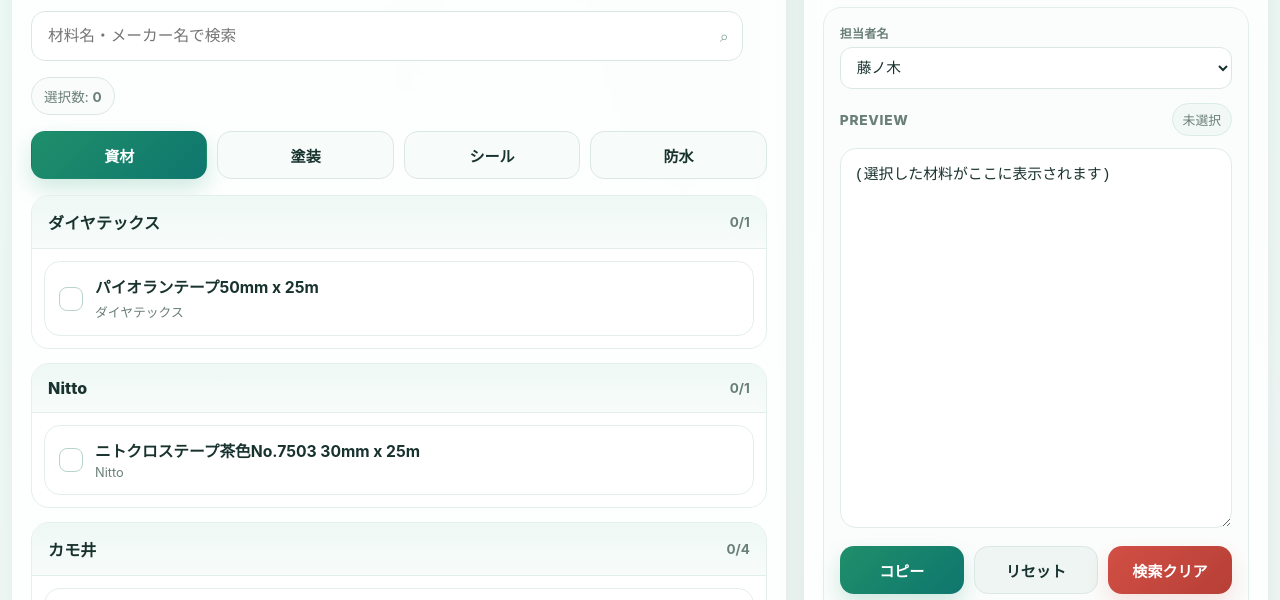
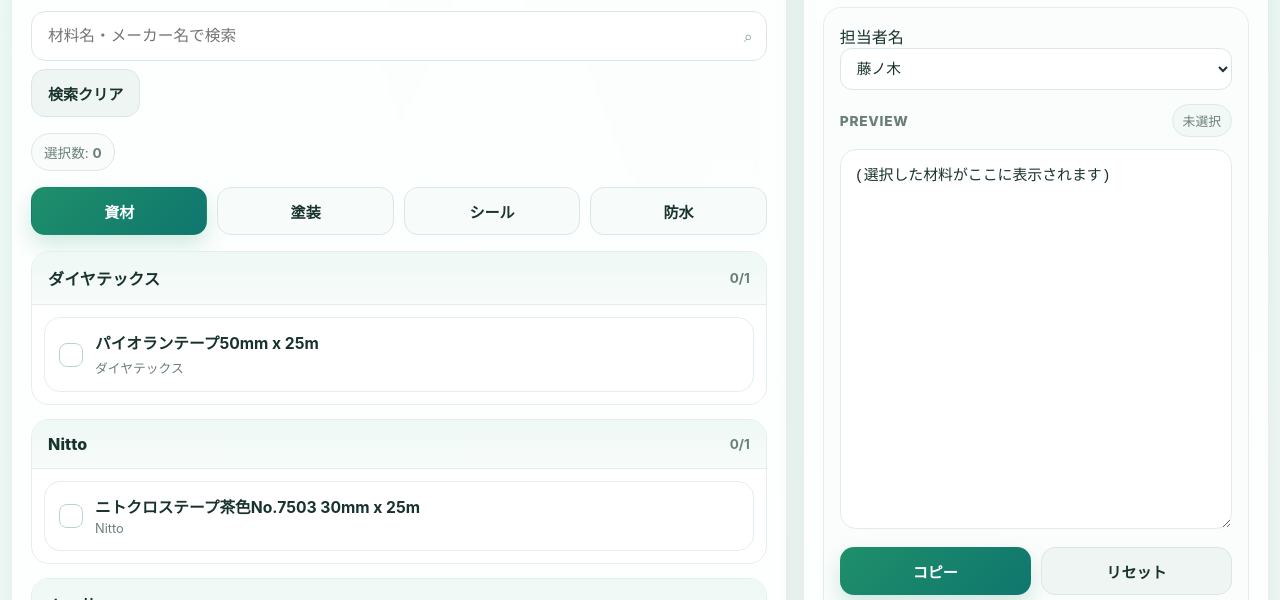
Before and after one commit to yuiha3/material-order, a plain HTML site: page index.html in a window 1280 px wide. Shown: the part 125-725 px from the top of the page. Drawn offline with Linux system fonts and the light colour scheme.

Commit message:
Add files via upload

```diff
--- a/index.html
+++ b/index.html
@@ -17,9 +17,12 @@
       </div>
 
       <div class="toolbar">
-        <div class="search-box">
-          <input id="searchInput" type="text" placeholder="材料名・メーカー名で検索" />
-          <span class="search-icon">⌕</span>
+        <div class="search-wrap">
+          <div class="search-box">
+            <input id="searchInput" type="text" placeholder="材料名・メーカー名で検索" />
+            <span class="search-icon">⌕</span>
+          </div>
+          <button id="clearSearchBtn" class="ghost-btn search-clear-btn" type="button">検索クリア</button>
         </div>
       </div>
 
@@ -57,7 +60,6 @@
         <div class="actions">
           <button id="copyBtn" class="primary-btn" type="button">コピー</button>
           <button id="resetBtn" class="ghost-btn" type="button">リセット</button>
-          <button id="clearSearchBtn" class="danger-btn" type="button">検索クリア</button>
         </div>
 
         <div class="helper">
--- a/script.js
+++ b/script.js
@@ -110,7 +110,6 @@ const selectedItems = {};
 const makersContainer = document.getElementById("makersContainer");
 const resultText = document.getElementById("resultText");
 const selectedCountEl = document.getElementById("selectedCount");
-const makerCountEl = document.getElementById("makerCount");
 const previewMeta = document.getElementById("previewMeta");
 const searchInput = document.getElementById("searchInput");
 const copyBtn = document.getElementById("copyBtn");
@@ -312,7 +311,6 @@ function updatePreview() {
   ).size;
 
   selectedCountEl.textContent = String(count);
-  makerCountEl.textContent = String(selectedMakerCount);
 
   if (!ordered.length) {
     resultText.value = PLACEHOLDER_TEXT;
@@ -362,6 +360,9 @@ function buildItemCard(maker, item) {
     controls.className = "controls";
     const data = selectedItems[item];
 
+    const qtyUnitRow = document.createElement("div");
+    qtyUnitRow.className = "qty-unit-row";
+
     const qtyInput = createInput("number", data.qty || "1", "数量", (e) => {
       selectedItems[item].qty = e.target.value.replace(/[^0-9]/g, "");
       e.target.value = selectedItems[item].qty;
@@ -369,13 +370,14 @@ function buildItemCard(maker, item) {
     });
     qtyInput.min = "0";
     qtyInput.inputMode = "numeric";
-    controls.appendChild(buildControlField("数量", qtyInput));
+    qtyUnitRow.appendChild(buildControlField("数量", qtyInput));
 
     const unitSelect = createSelect(UNITS, data.unit, (e) => {
       selectedItems[item].unit = e.target.value;
       updatePreview();
     });
-    controls.appendChild(buildControlField("単位", unitSelect));
+    qtyUnitRow.appendChild(buildControlField("単位", unitSelect));
+    controls.appendChild(qtyUnitRow);
 
     if (isAnySizeColorSheenItem(item)) {
       const sizeSelect = createSelect(SIZES, data.size || "16kg", (e) => {
--- a/style.css
+++ b/style.css
@@ -97,11 +97,20 @@ body {
 }
 
 .toolbar {
-  display: grid;
-  grid-template-columns: minmax(0, 1fr) auto auto;
-  gap: 12px;
-  align-items: center;
   margin-bottom: 16px;
+}
+
+.search-wrap {
+  display: flex;
+  flex-direction: column;
+  gap: 8px;
+}
+
+.search-clear-btn {
+  height: 38px;
+  font-size: 0.88rem;
+  align-self: flex-start;
+  padding: 0 14px;
 }
 
 .search-box {
@@ -334,7 +343,17 @@ body {
   border-top: 1px dashed #dbe7e4;
 }
 
-.field {
+.qty-unit-row {
+  display: flex;
+  gap: 10px;
+  grid-column: 1 / -1;
+}
+
+.qty-unit-row .field {
+  flex: 1;
+}
+
+
   display: grid;
   gap: 6px;
   min-width: 0;
@@ -425,7 +444,7 @@ textarea {
 
 .actions {
   display: grid;
-  grid-template-columns: 1fr 1fr 1fr;
+  grid-template-columns: 1fr 1fr;
   gap: 10px;
   margin-top: 14px;
 }
```
